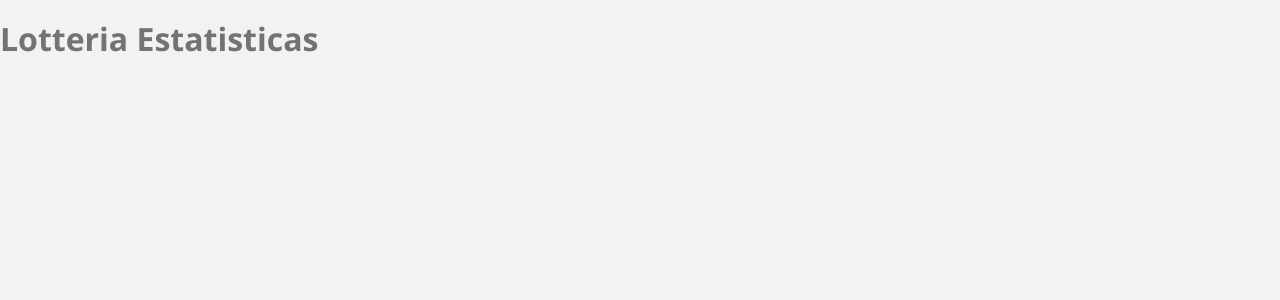
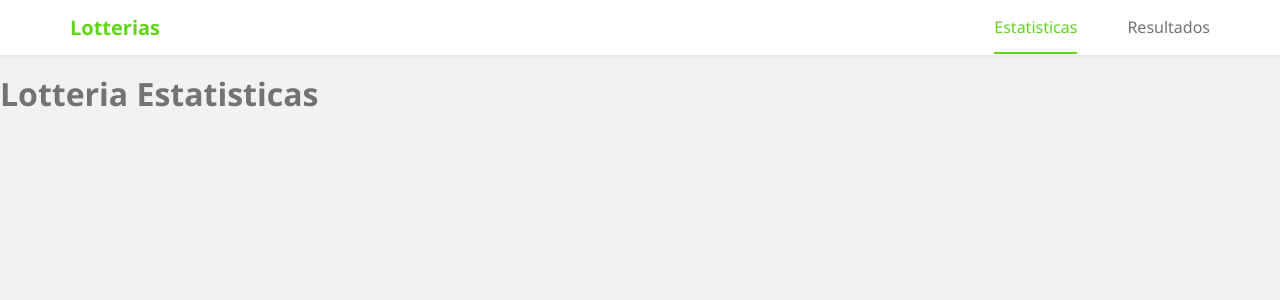
Before and after one commit to valmisson/Lottery-Statistics, a Vue app: page / in a window 1280 px wide. Shown: the top 300 px of the page. Built offline with nearby package versions, Linux system fonts and the light colour scheme.

Commit message:
create header

```diff
--- a/src/App.vue
+++ b/src/App.vue
@@ -1,19 +1,48 @@
 <template>
   <div id="app">
-    <router-view/>
+    <layout-header />
+
+    <router-view class="main"/>
   </div>
 </template>
 
+<script>
+import LayoutHeader from '@components/layout/Header.vue'
+
+export default {
+  name: 'App',
+  components: {
+    LayoutHeader
+  }
+}
+</script>
+
 <style>
   :root {
-    --color-primary: #62D41C;
+    --color-primary: #62d41c;
+    --color-font: #737373;
     --color-white: white;
-    --color-title: #4D4D4D;
+    --color-title: #4d4d4d;
   }
 
   body {
     background-color: #f2f2f2;
-    color: #737373;
+    color: var(--color-font);
     font-family: 'Segoe UI', Helvetica, Arial, sans-serif;
   }
+
+  /* Reset */
+  a {
+    text-decoration: none;
+  }
+
+  li {
+    list-style: none;
+  }
+
+  @media (max-width: 768px) {
+    .main {
+      margin-top: 50px;
+    }
+  }
 </style>
--- /dev/null
+++ b/src/components/layout/Header.vue
@@ -0,0 +1,179 @@
+<template>
+  <header class="layout__header">
+    <div class="container">
+      <div class="layout__header-row row">
+        <a href="/" class="layout__header-brand">Lotterias</a>
+
+        <button @click="toggleMenu" class="menu__button">
+          <span class="menu__button-cicle"></span>
+          <span class="menu__button-cicle"></span>
+          <span class="menu__button-cicle"></span>
+        </button>
+
+        <nav ref="menu" class="layout__header-menu">
+          <ul class="menu__content">
+            <li class="menu__item"><router-link to="/" class="menu__link">Estatisticas</router-link></li>
+            <li class="menu__item"><router-link to="#" class="menu__link">Resultados</router-link></li>
+          </ul>
+        </nav>
+      </div>
+    </div>
+  </header>
+</template>
+
+<script>
+export default {
+  name: 'Header',
+
+  methods: {
+    toggleMenu () {
+      const { menu } = this.$refs
+
+      menu.classList.toggle('isShow')
+    }
+  }
+}
+</script>
+
+<style scoped>
+  .layout__header {
+    background-color: var(--color-white);
+    box-shadow: 0 1px 4px rgba(0, 0, 0, 0.07);
+    padding-left: 15px;
+    padding-right: 15px;
+    position: fixed;
+    top: 0;
+    width: 100%;
+  }
+
+  .layout__header-row {
+    align-items: center;
+    justify-content: space-between;
+    height: 50px;
+    position: relative;
+  }
+
+  /* brand */
+  .layout__header-brand {
+    color: var(--color-primary);
+    font-size: 18px;
+    font-weight: 600;
+  }
+
+  /* button menu */
+  .menu__button {
+    background-color: transparent;
+    border: none;
+    cursor: pointer;
+    display: flex;
+    padding: 10px;
+  }
+
+  .menu__button:focus {
+    outline: none;
+  }
+
+  .menu__button-cicle {
+    background-color: var(--color-title);
+    border-radius: 50%;
+    display: block;
+    height: 6px;
+    margin-right: 5px;
+    width: 6px;
+  }
+
+  .menu__button-cicle:last-child {
+    margin-right: 0;
+  }
+
+  /* menu */
+  .isShow {
+    transform: translateX(-15%) !important;
+    transition: transform 0.3s ease;
+  }
+
+  .layout__header-menu {
+    background-color: var(--color-white);
+    box-shadow: 0 1px 2px rgba(0, 0, 0, 0.15);
+    position: fixed;
+    padding: 15px 35px;
+    right: 0;
+    top: 50px;
+    transform: translateX(110%);
+    transition: transform 0.3s ease;
+  }
+
+  .menu__content {
+    margin: 0;
+    padding-left: 0;
+  }
+
+  .menu__item:last-child {
+    margin-top: 20px;
+  }
+
+  .menu__link {
+    color: var(--color-font);
+    font-weight: 500;
+  }
+
+  .menu__link.router-link-exact-active {
+    color: var(--color-primary);
+    position: relative;
+  }
+
+  @media (min-width: 768px) {
+    .layout__header {
+      padding: 0;
+      position: relative;
+    }
+
+    .layout__header-row {
+      height: 55px;
+    }
+
+    /* brand */
+    .layout__header-brand {
+      font-size: 20px;
+    }
+
+    /* button menu */
+    .menu__button {
+      display: none;
+    }
+
+    /* Menu */
+    .layout__header-menu {
+      background-color: transparent;
+      box-shadow: none;
+      position: relative;
+      padding: 0;
+      top: 0;
+      transform: translateX(0%);
+    }
+
+    .menu__content {
+      display: flex;
+    }
+
+    .menu__item {
+      padding-right: 50px;
+    }
+
+    .menu__item:last-child {
+      margin-top: 0;
+      padding-right: 0;
+    }
+
+    .menu__link.router-link-exact-active::after {
+      background-color: var(--color-primary);
+      content: '';
+      cursor: default;
+      display: block;
+      height: 2px;
+      position: absolute;
+      top: 36px;
+      width: 100%;
+    }
+  }
+</style>
```
Also changed, not shown: 1 other file (tests, documents, lock files or other folders).
